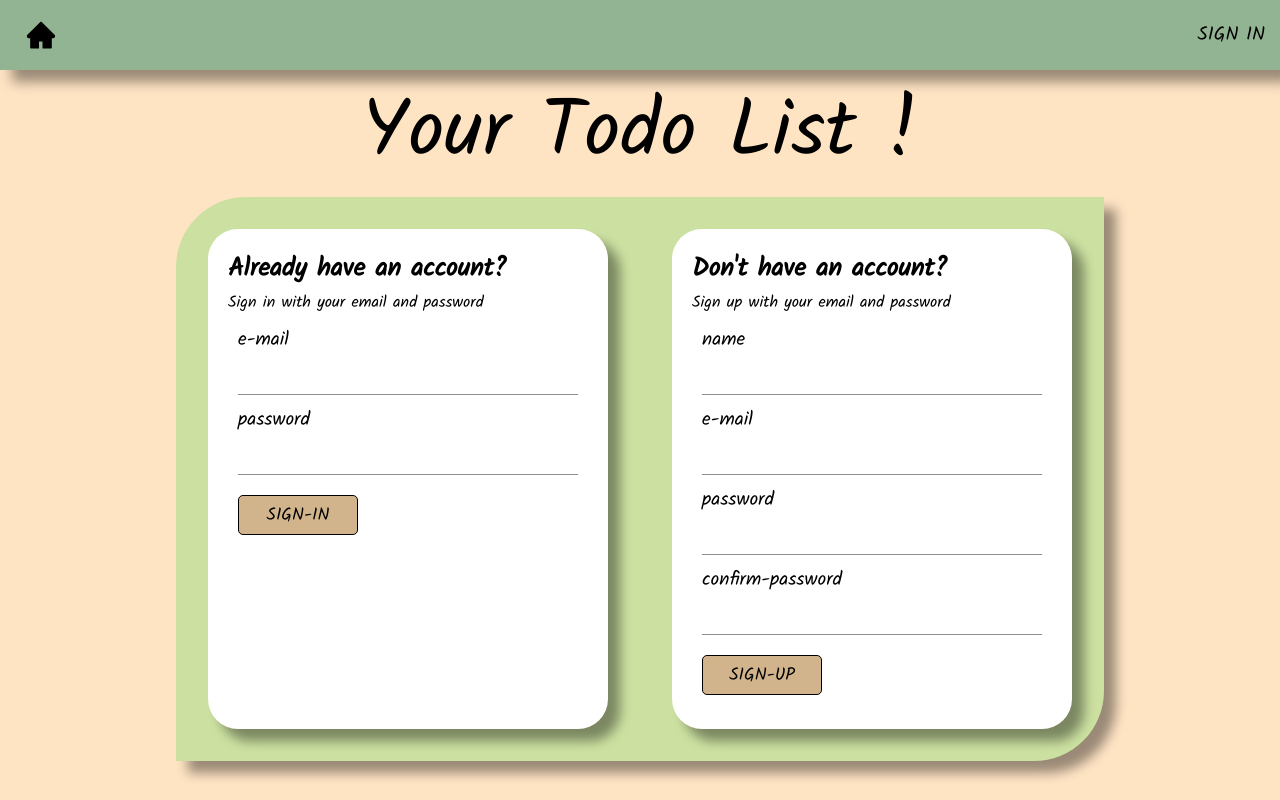
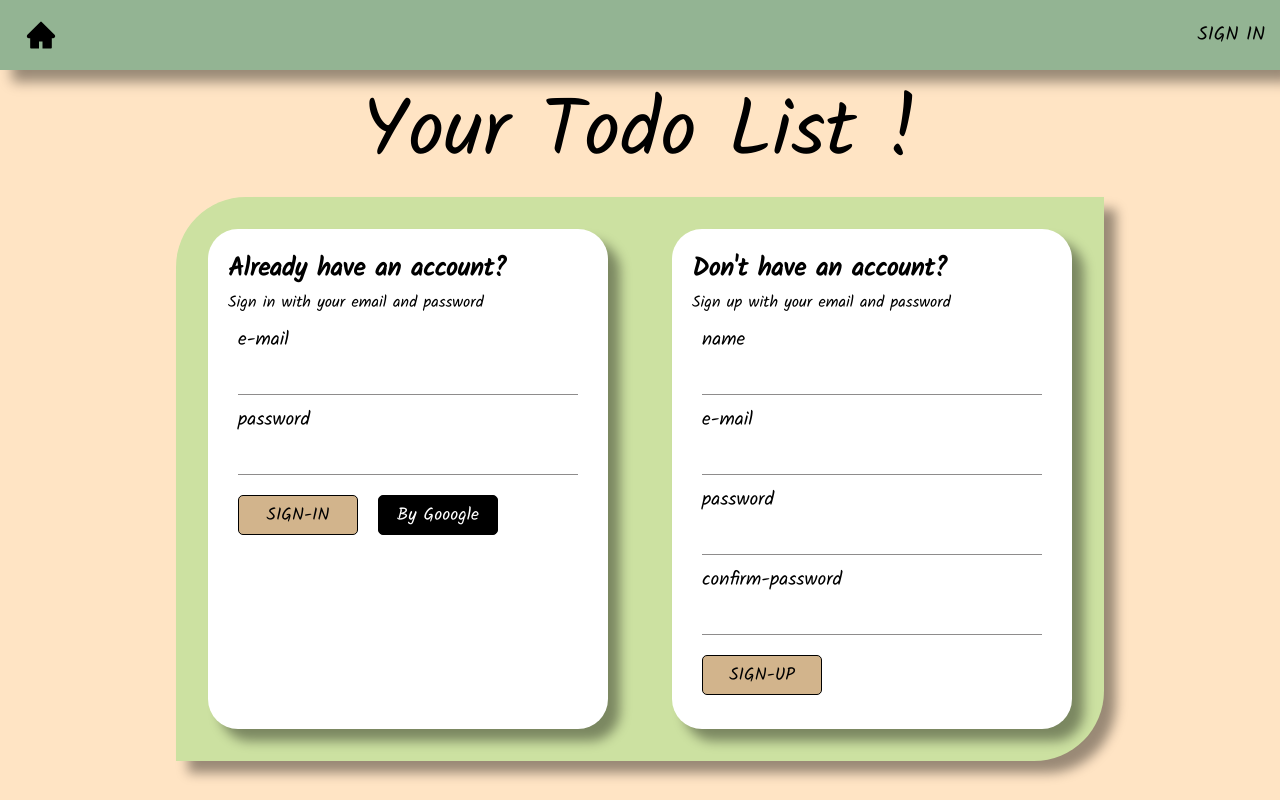
Before and after one commit to chingwu99/react-todolist-practice-with-firebase, a React (Create React App) app: page / in a window 1280 px wide. Built offline with nearby package versions, Linux system fonts and the light colour scheme; no server answers.

Commit message:
fix google login bug

```diff
--- a/src/page/home/components/Sign-in-form/Sign-in-form.jsx
+++ b/src/page/home/components/Sign-in-form/Sign-in-form.jsx
@@ -2,7 +2,7 @@ import { useState } from "react";
 import { useNavigate } from "react-router-dom";
 import { SignInFormContainer } from "./sign-in-form.styles";
 import {
-  // signInWithGooglePopup,
+  signInWithGooglePopup,
   // createUserDocumentFromAuth,
   signInAuthUserWithEmailAndPassword,
 } from "../../../../firebase/firebase.utils";
@@ -25,11 +25,11 @@ const SignInForm = () => {
     setFormFields(defaultFormFields);
   };
 
-  // const signInWithGoogle = async () => {
-  //   await signInWithGooglePopup();
+  const signInWithGoogle = async () => {
+    await signInWithGooglePopup();
 
-  //   navigate("/todo");
-  // };
+    navigate("/todo");
+  };
 
   const handleSubmit = async (event) => {
     event.preventDefault();
@@ -88,13 +88,13 @@ const SignInForm = () => {
           name="password"
         />
         <BaseButton text="SIGN-IN" type="submit" color="tan"></BaseButton>
-        {/* <BaseButton
+        <BaseButton
           text=" By Gooogle"
           type="button"
           onClick={signInWithGoogle}
           color="black"
           fontColor="white"
-        ></BaseButton> */}
+        ></BaseButton>
       </form>
     </SignInFormContainer>
   );
```
